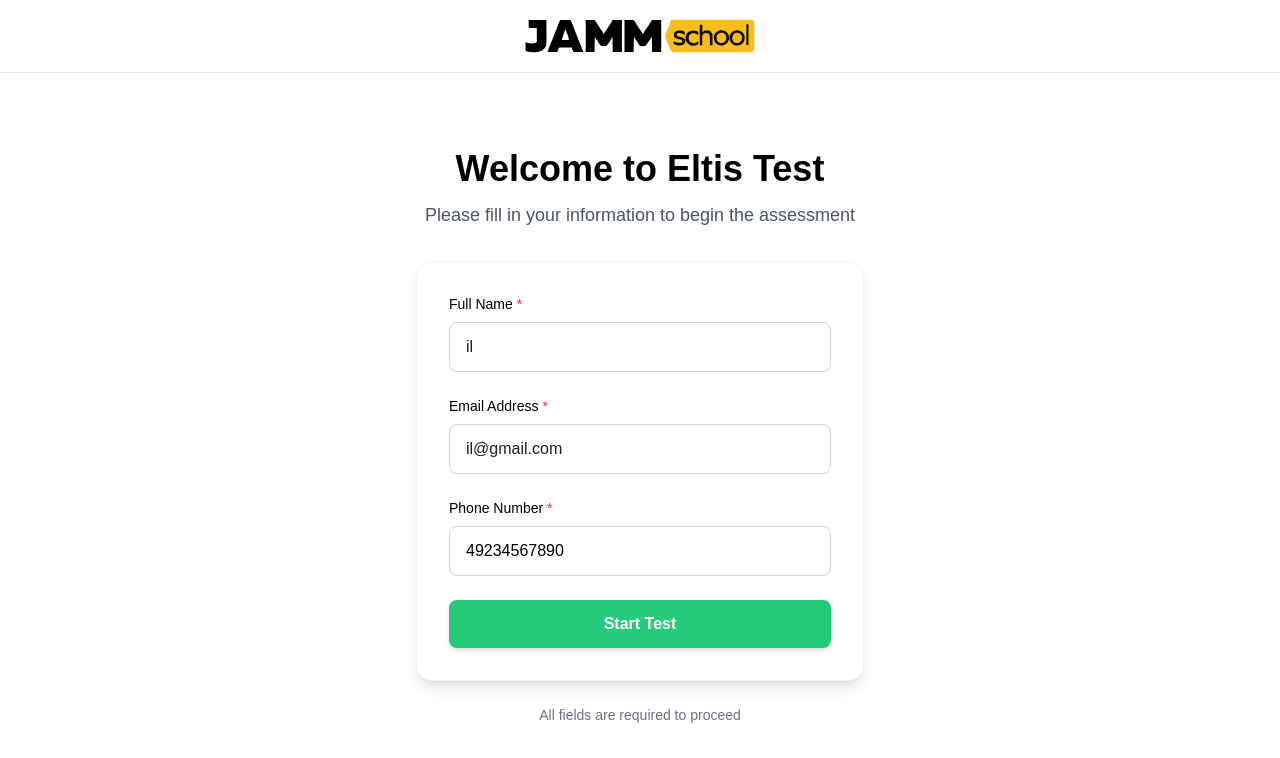
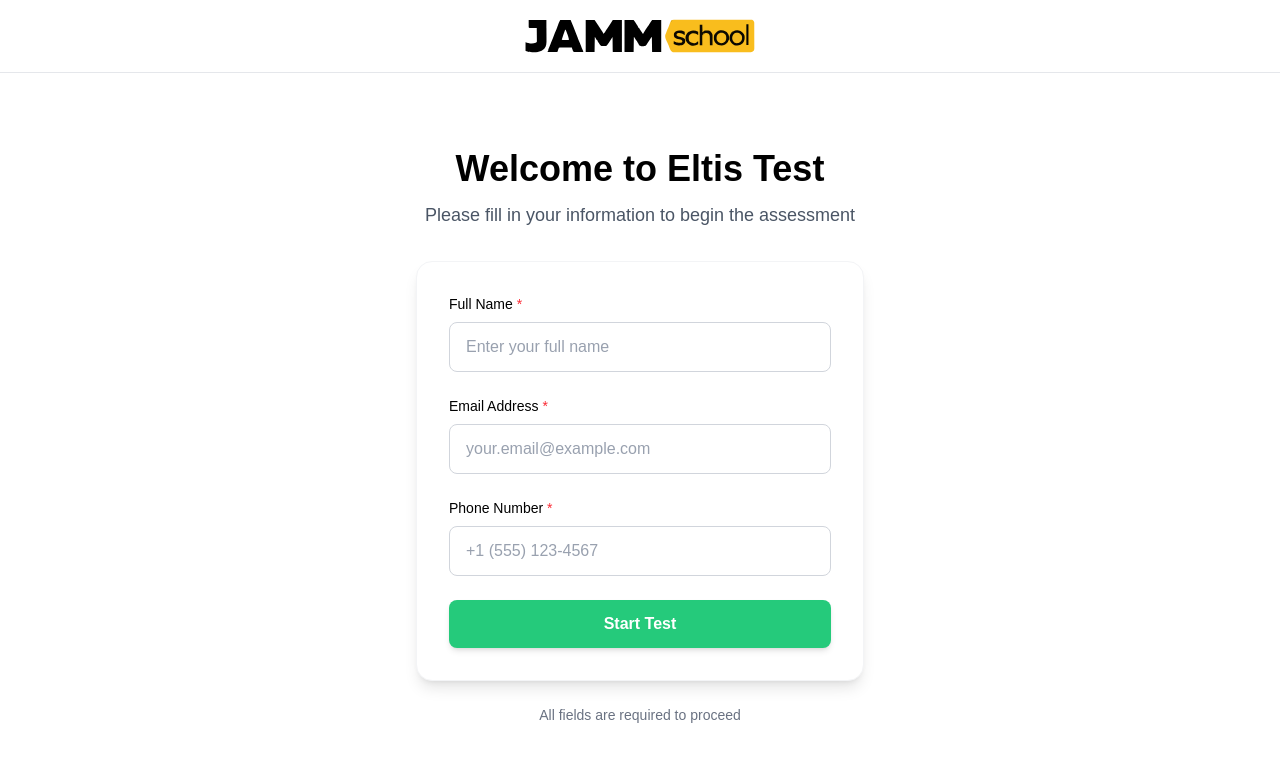
Before and after one commit to ilyalazarenkoit/eltis_test, a Next.js app: page / in a window 1280 px wide. Shown: the top 758 px of the page. Built offline with nearby package versions, Linux system fonts and the light colour scheme; no server answers.

Commit message:
initial commit

```diff
--- a/app/page.tsx
+++ b/app/page.tsx
@@ -7,9 +7,9 @@ import { useRouter } from "next/navigation";
 export default function Home() {
   const router = useRouter();
   const [formData, setFormData] = useState({
-    name: "il",
-    email: "il@gmail.com",
-    phone: "49234567890",
+    name: "",
+    email: "",
+    phone: "",
   });
   const [errors, setErrors] = useState<{
     name?: string;
```
